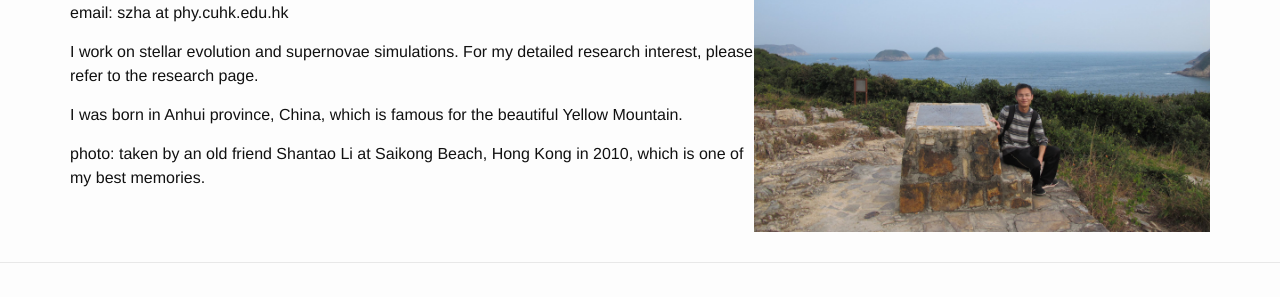
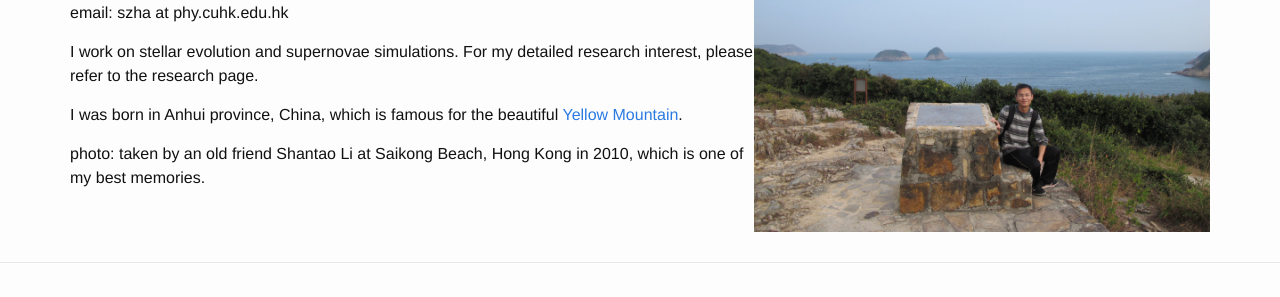
Before and after one commit to liambx/jjzhang.github.io, a Jekyll site: the page built from index.md, in a window 1280 px wide. Shown: the part 217-514 px from the top of the page. Built offline with Jekyll 4.4.1, drawn with Linux system fonts in a browser that asks for light colours; part of the change alters nothing that is shown.

```diff
--- a/index.md
+++ b/index.md
@@ -15,6 +15,6 @@ email: szha at phy.cuhk.edu.hk
 
 I work on stellar evolution and supernovae simulations. For my detailed research interest, please refer to the research page.
 
-I was born in Anhui province, China, which is famous for the beautiful Yellow Mountain.
+I was born in Anhui province, China, which is famous for the beautiful [Yellow Mountain](https://www.chinahighlights.com/huangshan/yellow-mountain/).
 
 photo: taken by an old friend Shantao Li at Saikong Beach, Hong Kong in 2010, which is one of my best memories.
```
